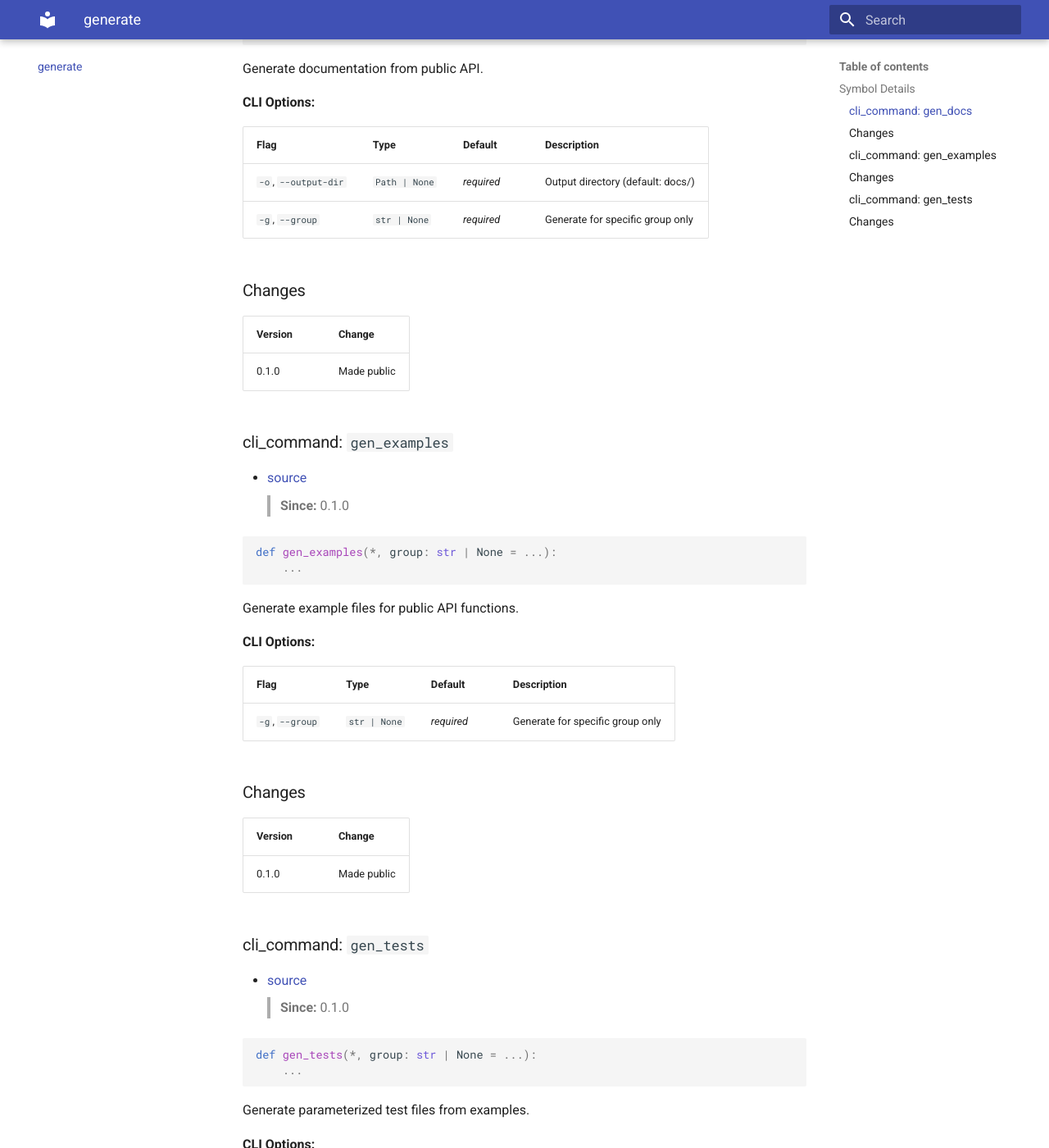
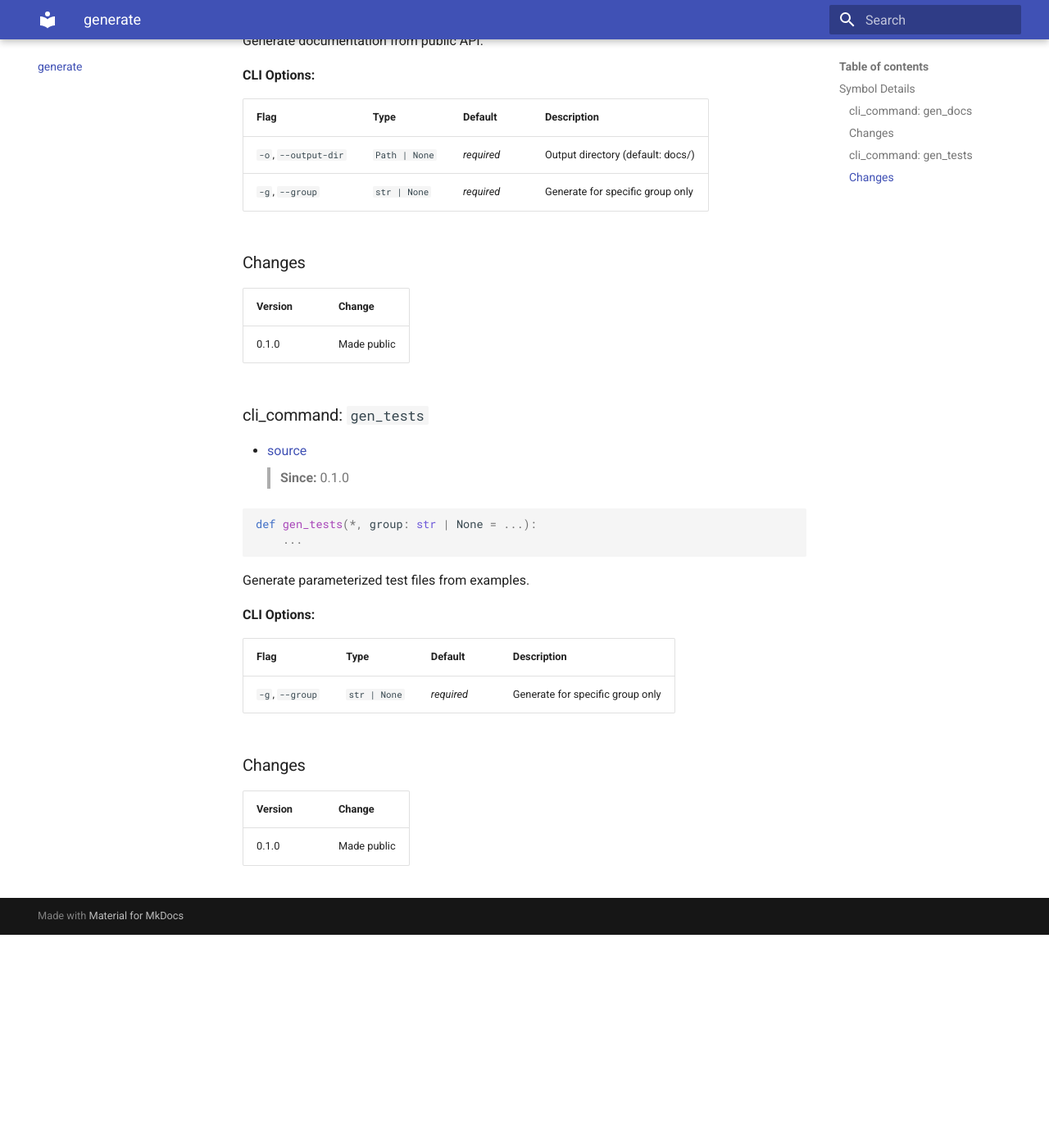
Before and after one commit to EspenAlbert/pkg-ext, an MkDocs documentation site: the page built from docs/generate/index.md, in a window 1280 px wide and 1400 px high, scrolled down 561 px. Shown: the whole window at 82% size. Built offline with MkDocs 1.6.1 and Material for MkDocs 9.7.7, drawn with Linux system fonts in a browser that asks for light colours; after the commit the page ends 1701 px from its top, so only the background shows below that.

Commit message:
chore: gen docs

````diff
--- a/docs/generate/index.md
+++ b/docs/generate/index.md
@@ -4,7 +4,6 @@
 <!-- === OK_EDIT: pkg-ext header === -->
 <!-- === DO_NOT_EDIT: pkg-ext symbols === -->
 - [`gen_docs`](#gen_docs_def)
-- [`gen_examples`](#gen_examples_def)
 - [`gen_tests`](#gen_tests_def)
 <!-- === OK_EDIT: pkg-ext symbols === -->
 <!-- === DO_NOT_EDIT: pkg-ext symbol_details_header === -->
@@ -14,7 +13,7 @@
 <a id="gen_docs_def"></a>
 
 ### cli_command: `gen_docs`
-- [source](../../pkg_ext/_internal/cli/gen_cmds.py#L42)
+- [source](../../pkg_ext/_internal/cli/gen_cmds.py#L30)
 > **Since:** 0.1.0
 
 ```python
@@ -37,37 +36,11 @@ Generate documentation from public API.
 |---------|--------|
 | 0.1.0 | Made public |
 <!-- === OK_EDIT: pkg-ext gen_docs_def === -->
-<!-- === DO_NOT_EDIT: pkg-ext gen_examples_def === -->
-<a id="gen_examples_def"></a>
-
-### cli_command: `gen_examples`
-- [source](../../pkg_ext/_internal/cli/gen_cmds.py#L20)
-> **Since:** 0.1.0
-
-```python
-def gen_examples(*, group: str | None = ...):
-    ...
-```
-
-Generate example files for public API functions.
-
-**CLI Options:**
-
-| Flag | Type | Default | Description |
-|---|---|---|---|
-| `-g`, `--group` | `str | None` | *required* | Generate for specific group only |
-
-### Changes
-
-| Version | Change |
-|---------|--------|
-| 0.1.0 | Made public |
-<!-- === OK_EDIT: pkg-ext gen_examples_def === -->
 <!-- === DO_NOT_EDIT: pkg-ext gen_tests_def === -->
 <a id="gen_tests_def"></a>
 
 ### cli_command: `gen_tests`
-- [source](../../pkg_ext/_internal/cli/gen_cmds.py#L31)
+- [source](../../pkg_ext/_internal/cli/gen_cmds.py#L19)
 > **Since:** 0.1.0
 
 ```python
--- a/mkdocs.yml
+++ b/mkdocs.yml
@@ -32,6 +32,7 @@ nav:
     - PublicApiDump: api_dump/publicapidump.md
     - TypeAliasDump: api_dump/typealiasdump.md
   - changelog: changelog/index.md
+  - example: example/index.md
   - generate: generate/index.md
   - stability: stability/index.md
   - workflows: workflows/index.md
--- a/pkg_ext/__init__.py
+++ b/pkg_ext/__init__.py
@@ -2,6 +2,7 @@
 # flake8: noqa
 from pkg_ext import api_commands
 from pkg_ext import changelog
+from pkg_ext import example
 from pkg_ext import workflows
 from pkg_ext import generate
 from pkg_ext import stability
@@ -12,6 +13,7 @@
 __all__ = [
     "api_commands",
     "changelog",
+    "example",
     "workflows",
     "generate",
     "stability",
````
Also changed, not shown: .groups.yaml (+6 -1 lines), docs/example/index.md (added, +56 -0 lines), docs/workflows/index.md (+4 -4 lines), 2 other files.
